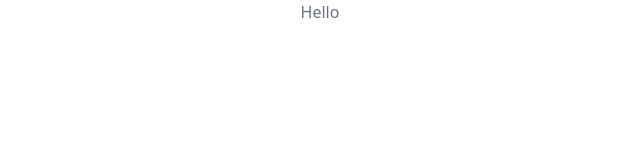
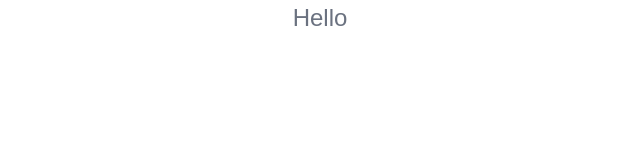
Before and after one commit to or-abdillh/doctalk, a Vue app: page / in a window 1280 px wide. Shown: the top 160 px of the page, without its empty margins (320-960 px from the left). Built offline with nearby package versions, Linux system fonts and the light colour scheme.

Commit message:
Create App style and import google fonts

```diff
--- a/index.html
+++ b/index.html
@@ -4,7 +4,9 @@
     <meta charset="UTF-8" />
     <link rel="icon" href="/favicon.ico" />
     <meta name="viewport" content="width=device-width, initial-scale=1.0" />
-    <title>Vite App</title>
+    <meta name="theme-color" content="#5297F4" />
+    <meta name="description" content="52O7F4" />
+    <title>Doctalk - Online Medical App</title>
   </head>
   <body>
     <div id="app"></div>
--- a/src/main.js
+++ b/src/main.js
@@ -1,7 +1,8 @@
 import { createApp } from 'vue'
 import App from './App.vue'
 
-//Tailwind
+//Tailwind & css
 import './style/Tailwind.css'
+import './style/App.css'
 
 createApp(App).mount('#app')
--- /dev/null
+++ b/src/style/App.css
@@ -0,0 +1,38 @@
+/*
+  MASTER RESET
+  IMPORT GOOGLE FONTS
+  SAVE COLORS
+  CLASS FOR BACKGROUND
+  BODY BACKGROUND
+*/
+
+@import url('https://fonts.googleapis.com/css2?family=Lato:wght@100;300;400;700;900&display=swap');
+
+* {
+	margin: 0;
+	padding: 0;
+	font-family: 'Poppins', sans-serif;
+	font-size: 24px;
+}
+
+body {
+	background: #FFFFFF;
+}
+
+:root {
+	--primary: #5297F3;
+	--secondary: #77ABF6;
+	--sub-secondary: #EAF2FF;
+}
+
+.bg-primary {
+	background: var(--primary);
+}
+
+.bg-secondary {
+	background: var(--secindary);
+}
+
+.bg-subsecondary {
+	background: var(--sub-secondary);
+}
```
